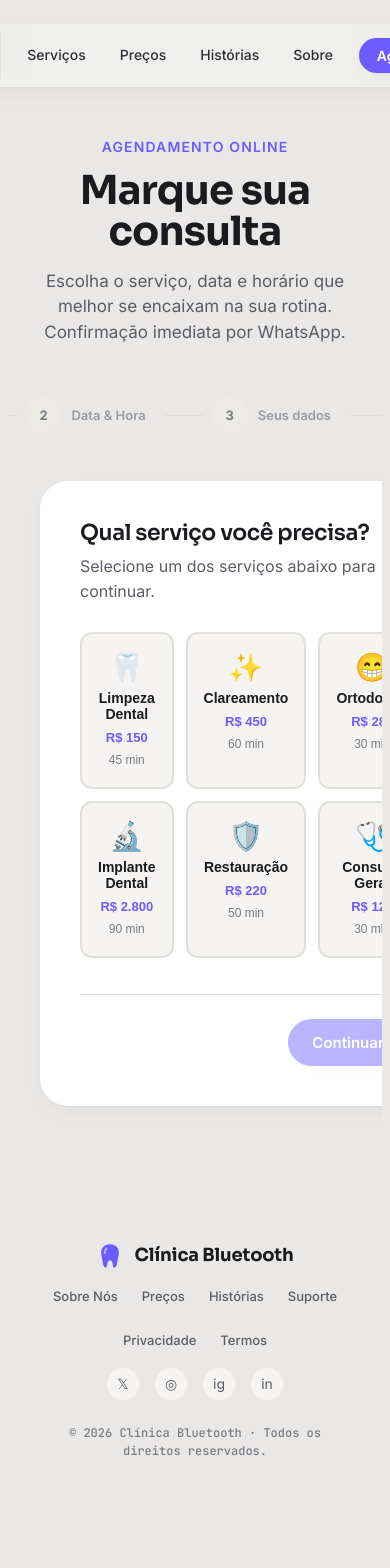
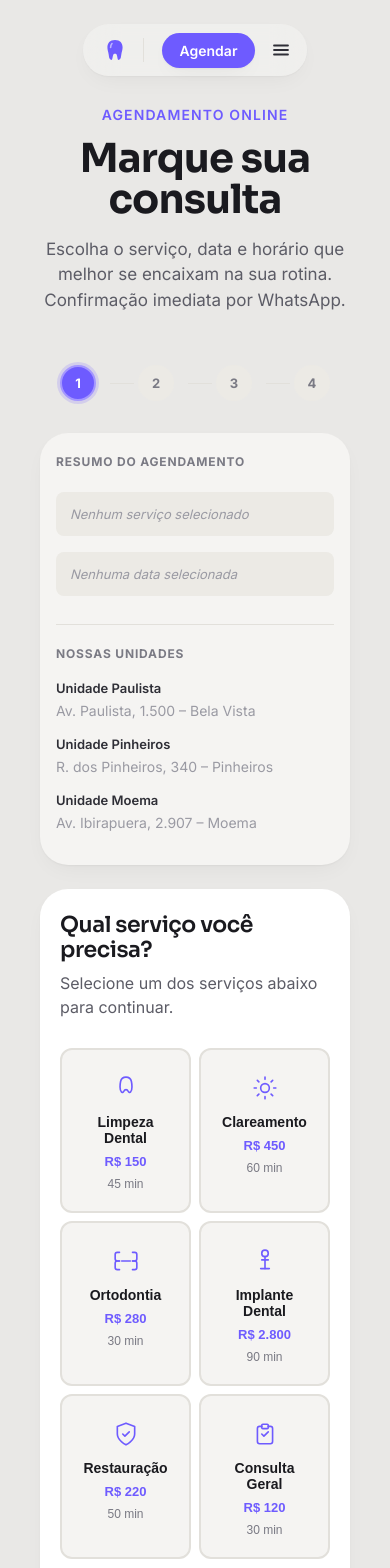
Before and after one commit to ManaraMarcelo/clinica-dental, a Nuxt app: page /agendar in a window 390 px wide. Shown: the top 1568 px of the page. Before the commit the page ends 1533 px from the top, so only its background shows below. Built offline with nearby package versions, Linux system fonts and the light colour scheme.

Commit message:
fix: emojis removidos e 'sobre' removido da navbar.

```diff
--- a/colors_and_type.css
+++ b/colors_and_type.css
@@ -311,3 +311,7 @@ code, .mono {
   margin: 0 auto;
   padding: 0 var(--gutter);
 }
+
+@media (max-width: 640px) {
+  :root { --gutter: 16px; }
+}
--- a/components/AppHero.vue
+++ b/components/AppHero.vue
@@ -1,6 +1,6 @@
 <template>
   <section :style="{ paddingTop: '140px', paddingBottom: '80px', position: 'relative' }">
-    <div class="container"
+    <div class="container hero-grid"
       :style="{ display: 'grid', gridTemplateColumns: '5fr 7fr', gap: '48px', alignItems: 'center' }">
       <!-- Conteúdo -->
       <div class="reveal">
@@ -113,3 +113,20 @@ const prismStrip = {
   mixBlendMode: 'screen',
 }
 </script>
+
+<style scoped>
+@media (max-width: 860px) {
+  .hero-grid {
+    grid-template-columns: 1fr !important;
+    gap: 32px !important;
+    padding-top: 0;
+  }
+}
+
+@media (max-width: 640px) {
+  section {
+    padding-top: 96px !important;
+    padding-bottom: 48px !important;
+  }
+}
+</style>
--- a/components/AppNav.vue
+++ b/components/AppNav.vue
@@ -3,13 +3,14 @@
     <nav :style="navStyle">
       <a href="/" :style="brandStyle">
         <img src="~/assets/logo-mark.svg" width="24" height="24" alt="Clínica Bluetooth" />
-        <span :style="brandNameStyle">Clínica Bluetooth</span>
+        <span :style="brandNameStyle" class="nav-brand-name">Clínica Bluetooth</span>
       </a>
       <NuxtLink
         v-for="link in navLinks"
         :key="link.label"
         :to="link.to"
         :style="navLinkStyle"
+        class="nav-link"
       >{{ link.label }}</NuxtLink>
       <NuxtLink to="/agendar">
         <button class="btn btn--primary" style="padding: 9px 18px; font-size: 14px; margin-left: 6px">Agendar</button>
@@ -23,20 +24,55 @@
         :title="`Olá, ${userName}`"
       >
         <span :style="avatarStyle">{{ userName.charAt(0).toUpperCase() }}</span>
-        <span :style="avatarNameStyle">{{ userName }}</span>
+        <span :style="avatarNameStyle" class="nav-avatar-name">{{ userName }}</span>
       </NuxtLink>
 
       <!-- Quando DESLOGADO: botão Entrar abre modal -->
       <button
         v-else
-        class="btn btn--ghost"
+        class="btn btn--ghost nav-entrar"
         style="padding: 9px 14px; font-size: 14px; background: #fff; box-shadow: var(--shadow-card)"
         @click="showModal = true"
       >
         Entrar
       </button>
+
+      <!-- Hambúrguer (só visível em mobile) -->
+      <button
+        class="nav-hamburger"
+        :aria-label="mobileMenuOpen ? 'Fechar menu' : 'Abrir menu'"
+        @click="mobileMenuOpen = !mobileMenuOpen"
+      >
+        <svg v-if="!mobileMenuOpen" width="18" height="18" viewBox="0 0 18 18" fill="none">
+          <path d="M2 4.5h14M2 9h14M2 13.5h14" stroke="currentColor" stroke-width="1.8" stroke-linecap="round"/>
+        </svg>
+        <svg v-else width="18" height="18" viewBox="0 0 18 18" fill="none">
+          <path d="M4 4l10 10M14 4L4 14" stroke="currentColor" stroke-width="1.8" stroke-linecap="round"/>
+        </svg>
+      </button>
     </nav>
   </div>
+
+  <!-- Menu mobile -->
+  <Transition name="mmenu">
+    <div v-if="mobileMenuOpen" class="mobile-menu" @click.self="mobileMenuOpen = false">
+      <div class="mobile-menu-card">
+        <NuxtLink
+          v-for="link in navLinks"
+          :key="link.label"
+          :to="link.to"
+          class="mobile-menu-link"
+          @click="mobileMenuOpen = false"
+        >{{ link.label }}</NuxtLink>
+        <div class="mobile-menu-sep" />
+        <button
+          v-if="!isLoggedIn"
+          class="btn btn--primary mobile-menu-cta"
+          @click="showModal = true; mobileMenuOpen = false"
+        >Entrar na conta</button>
+      </div>
+    </div>
+  </Transition>
 
   <!-- Modal de Login -->
   <AppLoginModal v-model="showModal" />
@@ -46,13 +82,12 @@
 const { isLoggedIn, userName } = useAuth()
 const showModal = ref(false)
 const scrolled = ref(false)
+const mobileMenuOpen = ref(false)
 
 const navLinks = [
   { label: 'Serviços', to: '/servicos' },
   { label: 'Preços', to: '/servicos/#planos' },
-  // { label: 'Equipe', to: '#' },
   { label: 'Histórias', to: '/#depoimentos' },
-  { label: 'Sobre', to: './docs/nuxtjs_article.html' },
 ]
 
 const wrapStyle = {
@@ -155,3 +190,91 @@ onUnmounted(() => {
   window.removeEventListener('scroll', onScroll)
 })
 </script>
+
+<style scoped>
+/* Hambúrguer — escondido no desktop */
+.nav-hamburger {
+  display: none;
+  align-items: center;
+  justify-content: center;
+  width: 36px;
+  height: 36px;
+  border-radius: 50%;
+  border: none;
+  background: transparent;
+  color: var(--ink-700);
+  cursor: pointer;
+  padding: 0;
+  flex-shrink: 0;
+  transition: background 160ms ease;
+  margin-left: 2px;
+}
+.nav-hamburger:hover { background: var(--bg-inset); }
+
+/* Responsividade */
+@media (max-width: 640px) {
+  .nav-link,
+  .nav-entrar,
+  .nav-avatar-name { display: none !important; }
+  .nav-brand-name { display: none !important; }
+  .nav-hamburger { display: flex !important; }
+}
+
+/* Menu mobile */
+.mobile-menu {
+  position: fixed;
+  inset: 0;
+  z-index: 99;
+  background: transparent;
+}
+
+.mobile-menu-card {
+  position: absolute;
+  top: 86px;
+  left: 50%;
+  transform: translateX(-50%);
+  width: calc(100% - 48px);
+  max-width: 320px;
+  background: rgba(245, 244, 242, 0.97);
+  backdrop-filter: blur(24px);
+  -webkit-backdrop-filter: blur(24px);
+  border-radius: 20px;
+  padding: 12px;
+  box-shadow: 0 8px 32px -8px rgba(20, 20, 30, 0.2), 0 1px 2px rgba(20, 20, 30, 0.06);
+  display: flex;
+  flex-direction: column;
+  gap: 2px;
+}
+
+.mobile-menu-link {
+  font-family: var(--font-body);
+  font-size: 15px;
+  font-weight: 500;
+  color: var(--ink-700);
+  padding: 12px 16px;
+  border-radius: 12px;
+  text-decoration: none;
+  display: block;
+  transition: background 160ms ease;
+}
+.mobile-menu-link:hover { background: var(--bg-inset); }
+
+.mobile-menu-sep {
+  height: 1px;
+  background: var(--border);
+  margin: 6px 0;
+}
+
+.mobile-menu-cta {
+  width: 100%;
+  justify-content: center;
+  font-size: 14px;
+  padding: 12px;
+}
+
+/* Transição do menu mobile */
+.mmenu-enter-active,
+.mmenu-leave-active { transition: opacity 200ms ease; }
+.mmenu-enter-from,
+.mmenu-leave-to { opacity: 0; }
+</style>
--- a/components/AppPlatforms.vue
+++ b/components/AppPlatforms.vue
@@ -11,7 +11,7 @@
     </div>
 
     <div class="container reveal">
-      <div class="card" :style="{ padding: '16px', background: 'var(--bg-card)' }">
+      <div class="card platform-card" :style="{ padding: '16px', background: 'var(--bg-card)' }">
         <!-- Abas -->
         <div :style="tabStrip">
           <button v-for="loc in locations" :key="loc.id" @click="active = loc.id" :style="tabStyle(loc.id)">
@@ -219,3 +219,12 @@ const warningBadge = {
   marginBottom: '18px',
 }
 </script>
+
+<style scoped>
+@media (max-width: 860px) {
+  .platform-card {
+    overflow-x: auto;
+    -webkit-overflow-scrolling: touch;
+  }
+}
+</style>
--- a/components/UserSidebar.vue
+++ b/components/UserSidebar.vue
@@ -254,4 +254,11 @@ function handleLogout() {
   color: var(--danger);
   background: rgba(209, 75, 75, .06);
 }
+
+@media (max-width: 860px) {
+  .sidebar {
+    width: 100%;
+    position: static;
+  }
+}
 </style>
--- a/pages/agendar.vue
+++ b/pages/agendar.vue
@@ -17,11 +17,11 @@
         </div>
 
         <!-- Steps indicator -->
-        <div :style="stepsWrapStyle">
+        <div class="steps-indicator">
           <div
             v-for="(step, i) in steps"
             :key="i"
-            :style="stepItemStyle(i)"
+            class="step-item"
           >
             <div :style="stepCircleStyle(i)">
               <svg v-if="currentStep > i" width="16" height="16" viewBox="0 0 16 16" fill="none">
@@ -29,30 +29,30 @@
               </svg>
               <span v-else>{{ i + 1 }}</span>
             </div>
-            <span :style="stepLabelStyle(i)">{{ step }}</span>
-            <div v-if="i < steps.length - 1" :style="stepLineStyle(i)" />
+            <span class="step-label" :style="stepLabelStyle(i)">{{ step }}</span>
+            <div v-if="i < steps.length - 1" class="step-line" />
           </div>
         </div>
 
-        <!-- Cards do formulário -->
-        <div :style="formLayoutStyle">
+        <!-- Layout: painel principal + resumo -->
+        <div class="form-layout">
 
           <!-- Painel principal -->
-          <div :style="mainPanelStyle">
+          <div class="main-panel">
 
             <!-- PASSO 1: Serviço -->
             <div v-if="currentStep === 0">
               <h2 class="h3" :style="{ marginBottom: '8px' }">Qual serviço você precisa?</h2>
               <p class="p" :style="{ marginBottom: '28px' }">Selecione um dos serviços abaixo para continuar.</p>
 
-              <div :style="servicesGridStyle">
+              <div class="services-grid">
                 <button
                   v-for="service in services"
                   :key="service.id"
                   :style="serviceCardStyle(service.id)"
                   @click="selectService(service.id)"
                 >
-                  <span :style="serviceIconStyle">{{ service.icon }}</span>
+                  <span class="service-icon" v-html="service.icon" />
                   <span :style="serviceNameStyle">{{ service.name }}</span>
                   <span :style="servicePriceStyle">{{ service.price }}</span>
                   <span :style="serviceDurationStyle">{{ service.duration }}</span>
@@ -68,7 +68,7 @@
               <!-- Seleção de datas -->
               <div :style="{ marginBottom: '32px' }">
                 <p :style="dateLabelStyle">Data</p>
-                <div :style="datesRowStyle">
+                <div class="dates-row">
                   <button
                     v-for="day in availableDays"
                     :key="day.value"
@@ -85,7 +85,7 @@
               <!-- Seleção de horários -->
               <div>
                 <p :style="dateLabelStyle">Horário</p>
-                <div :style="timeSlotsGridStyle">
+                <div class="time-slots-grid">
                   <button
                     v-for="slot in timeSlots"
                     :key="slot.time"
@@ -104,7 +104,7 @@
               <h2 class="h3" :style="{ marginBottom: '8px' }">Seus dados</h2>
               <p class="p" :style="{ marginBottom: '28px' }">Usamos apenas para confirmar sua consulta.</p>
 
-              <div :style="formGridStyle">
+              <div class="form-grid">
                 <div :style="fieldGroupStyle">
                   <label :style="labelStyle">Nome completo</label>
                   <input
@@ -125,7 +125,7 @@
                     @input="applyPhoneMask"
                   />
                 </div>
-                <div :style="{ ...fieldGroupStyle, gridColumn: '1 / -1' }">
+                <div class="field-full" :style="fieldGroupStyle">
                   <label :style="labelStyle">E-mail</label>
                   <input
                     v-model="form.email"
@@ -134,7 +134,7 @@
                     placeholder="maria@email.com"
                   />
                 </div>
-                <div :style="{ ...fieldGroupStyle, gridColumn: '1 / -1' }">
+                <div class="field-full" :style="fieldGroupStyle">
                   <label :style="labelStyle">Observações <span :style="{ color: 'var(--ink-300)', fontWeight: 400 }">(opcional)</span></label>
                   <textarea
                     v-model="form.notes"
@@ -201,11 +201,11 @@
           </div>
 
           <!-- Painel lateral: resumo -->
-          <div :style="summaryPanelStyle">
+          <div class="summary-panel">
             <p :style="{ ...dateLabelStyle, marginBottom: '20px' }">Resumo do agendamento</p>
 
             <div v-if="selectedServiceData" :style="summaryItemStyle">
-              <span :style="summaryIconStyle">{{ selectedServiceData.icon }}</span>
+              <span class="summary-icon" v-html="selectedServiceData.icon" />
               <div>
                 <p :style="{ fontWeight: 600, fontSize: '14px', color: 'var(--ink-900)', margin: 0 }">{{ selectedServiceData.name }}</p>
                 <p class="meta">{{ selectedServiceData.duration }} · {{ selectedServiceData.price }}</p>
@@ -214,7 +214,7 @@
             <div v-else :style="summaryPlaceholderStyle">Nenhum serviço selecionado</div>
 
             <div v-if="selectedDate && selectedTime" :style="summaryItemStyle">
-              <span :style="summaryIconStyle">📅</span>
+              <span class="summary-icon" v-html="iconCalendar" />
               <div>
                 <p :style="{ fontWeight: 600, fontSize: '14px', color: 'var(--ink-900)', margin: 0 }">{{ selectedDateLabel }}</p>
                 <p class="meta">às {{ selectedTime }}</p>
@@ -223,7 +223,7 @@
             <div v-else-if="!selectedDate" :style="summaryPlaceholderStyle">Nenhuma data selecionada</div>
 
             <div v-if="form.name" :style="summaryItemStyle">
-              <span :style="summaryIconStyle">👤</span>
+              <span class="summary-icon" v-html="iconUser" />
               <div>
                 <p :style="{ fontWeight: 600, fontSize: '14px', color: 'var(--ink-900)', margin: 0 }">{{ form.name }}</p>
                 <p class="meta">{{ form.phone }}</p>
@@ -266,14 +266,55 @@ const form = reactive({ name: '', phone: '', email: '', notes: '' })
 
 const steps = ['Serviço', 'Data & Hora', 'Seus dados', 'Confirmação']
 
+// ─── Ícones SVG ───────────────────────────────────────────
+const iconCalendar = `<svg width="18" height="18" viewBox="0 0 24 24" fill="none" stroke="currentColor" stroke-width="1.5" stroke-linecap="round" stroke-linejoin="round"><rect x="3" y="4" width="18" height="18" rx="2"/><path d="M16 2v4M8 2v4M3 10h18"/></svg>`
+
+const iconUser = `<svg width="18" height="18" viewBox="0 0 24 24" fill="none" stroke="currentColor" stroke-width="1.5" stroke-linecap="round" stroke-linejoin="round"><circle cx="12" cy="8" r="4"/><path d="M4 20c0-4 3.6-7 8-7s8 3 8 7"/></svg>`
+
 // ─── Dados ────────────────────────────────────────────────
 const services = [
-  { id: 'limpeza',      name: 'Limpeza Dental',     icon: '🦷', price: 'R$ 150',  duration: '45 min' },
-  { id: 'clareamento',  name: 'Clareamento',         icon: '✨', price: 'R$ 450',  duration: '60 min' },
-  { id: 'ortodontia',   name: 'Ortodontia',          icon: '😁', price: 'R$ 280',  duration: '30 min' },
-  { id: 'implante',     name: 'Implante Dental',     icon: '🔬', price: 'R$ 2.800',duration: '90 min' },
-  { id: 'restauracao',  name: 'Restauração',         icon: '🛡️', price: 'R$ 220',  duration: '50 min' },
-  { id: 'consulta',     name: 'Consulta Geral',      icon: '🩺', price: 'R$ 120',  duration: '30 min' },
+  {
+    id: 'limpeza',
+    name: 'Limpeza Dental',
+    icon: `<svg width="26" height="26" viewBox="0 0 24 24" fill="none" stroke="currentColor" stroke-width="1.5" stroke-linecap="round" stroke-linejoin="round"><path d="M12 2c-2.5 0-4.5 1.8-5 4-.4 1.8-.5 3.5-.5 5 0 2.2.5 3.8 1.3 4.7.3.4.7.5 1.1.4.5-.2.9-.7 1.3-1.5.3-.7.9-1.1 1.8-1.1s1.5.4 1.8 1.1c.4.8.8 1.3 1.3 1.5.4.1.8 0 1.1-.4.8-.9 1.3-2.5 1.3-4.7 0-1.5-.1-3.2-.5-5C16.5 3.8 14.5 2 12 2z"/></svg>`,
+    price: 'R$ 150',
+    duration: '45 min',
+  },
+  {
+    id: 'clareamento',
+    name: 'Clareamento',
+    icon: `<svg width="26" height="26" viewBox="0 0 24 24" fill="none" stroke="currentColor" stroke-width="1.5" stroke-linecap="round"><circle cx="12" cy="12" r="4"/><path d="M12 2v2M12 20v2M4.93 4.93l1.41 1.41M17.66 17.66l1.41 1.41M2 12h2M20 12h2M4.93 19.07l1.41-1.41M17.66 6.34l1.41-1.41"/></svg>`,
+    price: 'R$ 450',
+    duration: '60 min',
+  },
+  {
+    id: 'ortodontia',
+    name: 'Ortodontia',
+    icon: `<svg width="26" height="26" viewBox="0 0 24 24" fill="none" stroke="currentColor" stroke-width="1.5" stroke-linecap="round" stroke-linejoin="round"><path d="M6 4H4a2 2 0 0 0-2 2v4a2 2 0 0 0 2 2h2"/><path d="M6 20H4a2 2 0 0 1-2-2v-4a2 2 0 0 1 2-2h2"/><path d="M18 4h2a2 2 0 0 1 2 2v4a2 2 0 0 1-2 2h-2"/><path d="M18 20h2a2 2 0 0 0 2-2v-4a2 2 0 0 0-2-2h-2"/><path d="M8 12h8"/></svg>`,
+    price: 'R$ 280',
+    duration: '30 min',
+  },
+  {
+    id: 'implante',
+    name: 'Implante Dental',
+    icon: `<svg width="26" height="26" viewBox="0 0 24 24" fill="none" stroke="currentColor" stroke-width="1.5" stroke-linecap="round" stroke-linejoin="round"><circle cx="12" cy="5" r="3"/><path d="M12 8v11"/><path d="M9 11h6"/><path d="M8 19h8"/></svg>`,
+    price: 'R$ 2.800',
+    duration: '90 min',
+  },
+  {
+    id: 'restauracao',
+    name: 'Restauração',
+    icon: `<svg width="26" height="26" viewBox="0 0 24 24" fill="none" stroke="currentColor" stroke-width="1.5" stroke-linecap="round" stroke-linejoin="round"><path d="M12 22s8-4 8-10V5l-8-3-8 3v7c0 6 8 10 8 10z"/><path d="m9 12 2 2 4-4"/></svg>`,
+    price: 'R$ 220',
+    duration: '50 min',
+  },
+  {
+    id: 'consulta',
+    name: 'Consulta Geral',
+    icon: `<svg width="26" height="26" viewBox="0 0 24 24" fill="none" stroke="currentColor" stroke-width="1.5" stroke-linecap="round" stroke-linejoin="round"><path d="M9 5H7a2 2 0 0 0-2 2v12a2 2 0 0 0 2 2h10a2 2 0 0 0 2-2V7a2 2 0 0 0-2-2h-2"/><rect x="9" y="3" width="6" height="4" rx="1"/><path d="m9 12 2 2 4-4"/></svg>`,
+    price: 'R$ 120',
+    duration: '30 min',
+  },
 ]
 
 const clinicUnits = [
@@ -366,22 +407,6 @@ const headerStyle = {
   marginBottom: '52px',
 }
 
-const stepsWrapStyle = {
-  display: 'flex',
-  alignItems: 'center',
-  justifyContent: 'center',
-  gap: '0',
-  marginBottom: '48px',
-  position: 'relative' as const,
-}
-
-const stepItemStyle = (_i: number) => ({
-  display: 'flex',
-  alignItems: 'center',
-  gap: '10px',
-  position: 'relative' as const,
-})
-
 const stepCircleStyle = (i: number) => ({
   width: '32px',
   height: '32px',
@@ -411,43 +436,6 @@ const stepLabelStyle = (i: number) => ({
   transition: 'color 240ms var(--ease-soft)',
 })
 
-const stepLineStyle = (_i: number) => ({
-  width: '40px',
-  height: '1px',
-  background: 'var(--border)',
-  margin: '0 8px',
-  flexShrink: 0,
-})
-
-const formLayoutStyle = {
-  display: 'grid',
-  gridTemplateColumns: '1fr 320px',
-  gap: '24px',
-  alignItems: 'start',
-}
-
-const mainPanelStyle = {
-  background: 'var(--bg-card-hi)',
-  borderRadius: 'var(--radius-lg)',
-  padding: '40px',
-  boxShadow: 'var(--shadow-card)',
-}
-
-const summaryPanelStyle = {
-  background: 'var(--bg-card)',
-  borderRadius: 'var(--radius-lg)',
-  padding: '28px',
-  boxShadow: 'var(--shadow-card)',
-  position: 'sticky' as const,
-  top: '100px',
-}
-
-const servicesGridStyle = {
-  display: 'grid',
-  gridTemplateColumns: 'repeat(3, 1fr)',
-  gap: '12px',
-}
-
 const serviceCardStyle = (id: string) => ({
   background: selectedService.value === id ? 'var(--primary-50)' : 'var(--bg-card)',
   border: `2px solid ${selectedService.value === id ? 'var(--primary-500)' : 'var(--border)'}`,
@@ -463,7 +451,6 @@ const serviceCardStyle = (id: string) => ({
   textAlign: 'center' as const,
 })
 
-const serviceIconStyle = { fontSize: '28px', lineHeight: 1 }
 const serviceNameStyle = { fontSize: '14px', fontWeight: 600, color: 'var(--ink-900)' }
 const servicePriceStyle = { fontSize: '13px', fontWeight: 700, color: 'var(--primary-500)' }
 const serviceDurationStyle = { fontSize: '12px', color: 'var(--ink-400)' }
@@ -475,13 +462,6 @@ const dateLabelStyle = {
   letterSpacing: '0.07em',
   color: 'var(--ink-400)',
   marginBottom: '10px',
-}
-
-const datesRowStyle = {
-  display: 'flex',
-  gap: '8px',
-  overflowX: 'auto' as const,
-  paddingBottom: '4px',
 }
 
 const dayButtonStyle = (val: string) => ({
@@ -501,12 +481,6 @@ const dayButtonStyle = (val: string) => ({
   boxShadow: selectedDate.value === val ? '0 0 0 3px rgba(110,91,255,.12)' : 'none',
   flexShrink: 0,
 })
-
-const timeSlotsGridStyle = {
-  display: 'grid',
-  gridTemplateColumns: 'repeat(5, 1fr)',
-  gap: '8px',
-}
 
 const timeSlotStyle = (slot: { time: string; available: boolean }) => ({
   padding: '12px',
@@ -529,12 +503,6 @@ const timeSlotStyle = (slot: { time: string; available: boolean }) => ({
   transition: 'all 160ms var(--ease-soft)',
   textAlign: 'center' as const,
 })
-
-const formGridStyle = {
-  display: 'grid',
-  gridTemplateColumns: '1fr 1fr',
-  gap: '16px',
-}
 
 const fieldGroupStyle = {
   display: 'flex',
@@ -566,13 +534,6 @@ const summaryItemStyle = {
   background: 'var(--bg-card-hi)',
   borderRadius: 'var(--radius)',
   boxShadow: 'var(--shadow-card)',
-}
-
-const summaryIconStyle = {
-  fontSize: '22px',
-  flexShrink: 0,
-  width: '36px',
-  textAlign: 'center' as const,
 }
 
 const summaryPlaceholderStyle = {
@@ -632,3 +593,162 @@ const confirmValueStyle = {
   textAlign: 'right' as const,
 }
 </script>
+
+<style scoped>
+/* ── Steps indicator ─────────────────────────────────── */
+.steps-indicator {
+  display: flex;
+  align-items: center;
+  justify-content: center;
+  gap: 0;
+  margin-bottom: 48px;
+  position: relative;
+}
+
+.step-item {
+  display: flex;
+  align-items: center;
+  gap: 10px;
+  position: relative;
+}
+
+.step-line {
+  width: 40px;
+  height: 1px;
+  background: var(--border);
+  margin: 0 8px;
+  flex-shrink: 0;
+}
+
+/* ── Layout ──────────────────────────────────────────── */
+.form-layout {
+  display: grid;
+  grid-template-columns: 1fr 320px;
+  gap: 24px;
+  align-items: start;
+}
+
+.main-panel {
+  background: var(--bg-card-hi);
+  border-radius: var(--radius-lg);
+  padding: 40px;
+  box-shadow: var(--shadow-card);
+}
+
+.summary-panel {
+  background: var(--bg-card);
+  border-radius: var(--radius-lg);
+  padding: 28px;
+  box-shadow: var(--shadow-card);
+  position: sticky;
+  top: 100px;
+}
+
+/* ── Grids internos ──────────────────────────────────── */
+.services-grid {
+  display: grid;
+  grid-template-columns: repeat(3, 1fr);
+  gap: 12px;
+}
+
+.time-slots-grid {
+  display: grid;
+  grid-template-columns: repeat(5, 1fr);
+  gap: 8px;
+}
+
+.form-grid {
+  display: grid;
+  grid-template-columns: 1fr 1fr;
+  gap: 16px;
+}
+
+.field-full { grid-column: 1 / -1; }
+
+.dates-row {
+  display: flex;
+  gap: 8px;
+  overflow-x: auto;
+  padding-bottom: 4px;
+  -webkit-overflow-scrolling: touch;
+}
+
+/* ── Ícones SVG ──────────────────────────────────────── */
+.service-icon {
+  width: 36px;
+  height: 36px;
+  display: flex;
+  align-items: center;
+  justify-content: center;
+  color: var(--primary-500);
+}
+
+.summary-icon {
+  width: 36px;
+  height: 36px;
+  flex-shrink: 0;
+  display: flex;
+  align-items: center;
+  justify-content: center;
+  color: var(--primary-500);
+}
+
+/* ── Responsividade ──────────────────────────────────── */
+@media (max-width: 900px) {
+  .form-layout {
+    grid-template-columns: 1fr;
+  }
+
+  .summary-panel {
+    position: static;
+    order: -1; /* Mostra resumo acima do formulário em tablet */
+  }
+}
+
+@media (max-width: 640px) {
+  .main-panel {
+    padding: 24px 20px;
+  }
+
+  .services-grid {
+    grid-template-columns: repeat(2, 1fr);
+  }
+
+  .time-slots-grid {
+    grid-template-columns: repeat(4, 1fr);
+  }
+
+  .form-grid {
+    grid-template-columns: 1fr;
+  }
+
+  .steps-indicator {
+    margin-bottom: 32px;
+  }
+
+  .step-label {
+    display: none;
+  }
+
+  .step-line {
+    width: 24px;
+    margin: 0 4px;
+  }
+}
+
+@media (max-width: 480px) {
+  section {
+    padding-top: 96px !important;
+    padding-bottom: 56px !important;
+  }
+
+  .summary-panel {
+    padding: 20px 16px;
+  }
+
+  .services-grid {
+    grid-template-columns: 1fr 1fr;
+    gap: 8px;
+  }
+}
+</style>
--- a/pages/usuario.vue
+++ b/pages/usuario.vue
@@ -9,7 +9,7 @@
       <div class="page-heading reveal">
         <div>
           <span class="eyebrow">Minha Conta</span>
-          <h1 class="page-title">Olá, {{ userName }} 👋</h1>
+          <h1 class="page-title">Olá, {{ userName }}</h1>
           <p class="page-subtitle">Gerencie sua conta, plano e histórico de atendimentos.</p>
         </div>
       </div>
@@ -126,4 +126,17 @@ useScrollReveal()
     width: 100%;
   }
 }
+
+@media (max-width: 640px) {
+  .usuario-main {
+    padding-top: 96px;
+    padding-bottom: 48px;
+  }
+  .tab-content {
+    padding: 20px 16px;
+  }
+  .page-title {
+    font-size: clamp(22px, 6vw, 32px);
+  }
+}
 </style>
```
Also changed, not shown: components/AppFeatures.vue (+11 -2 lines), 1 other file (tests, documents, lock files or other folders).
